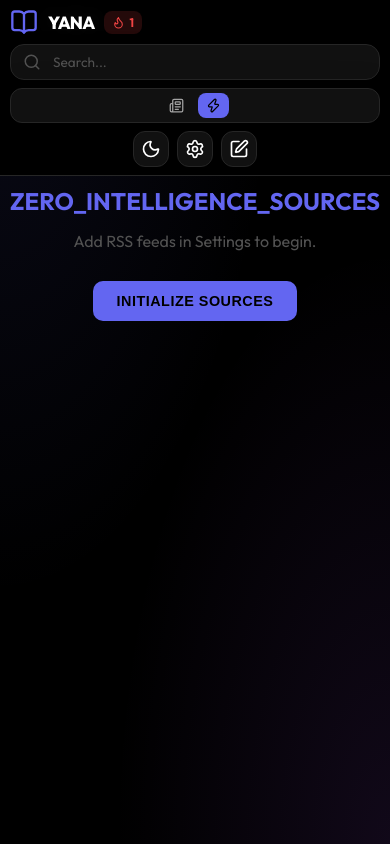
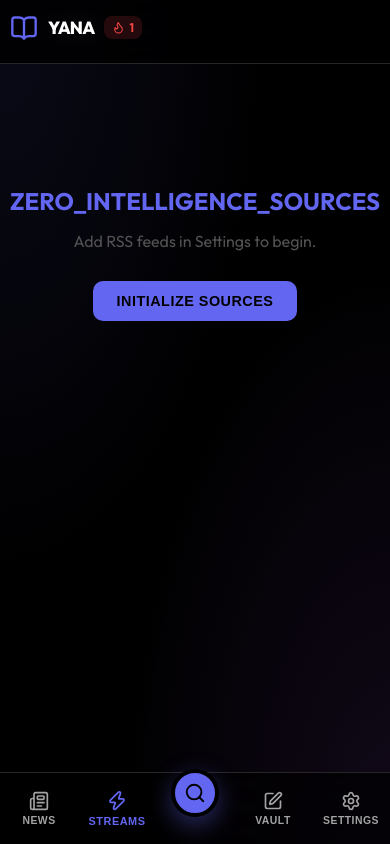
Before and after one commit to venkatram-s/YANA, a React (Vite) app: page / in a window 390 px wide. Built offline with nearby package versions, Linux system fonts and the light colour scheme.

Commit message:
Revamping Android UX: Implementing Bottom Navigation, mobile-responsive layout, and safe-area support for premium device feel

```diff
--- a/src/App.jsx
+++ b/src/App.jsx
@@ -3,6 +3,7 @@ import { useState, useEffect, useRef, useCallback } from 'react';
 import { DatabaseBroker } from './utils/databaseBroker';
 import { CryptoHarden } from './utils/cryptoHarden';
 import { fetchRssContent } from './services/newsService';
+import { BottomNav } from './components/BottomNav';
 
 import { Header } from './components/Header';
 import { IntelligentArticleCard } from './components/IntelligentArticleCard';
@@ -100,7 +101,16 @@ function App() {
   const recognitionRef = useRef(null);
   const isHoveringRef = useRef(false);
   const feedContainerRef = useRef(null);
+  const searchInputRef = useRef(null);
   const filteredRef = useRef([]);
+
+  const handleFocusSearch = () => {
+    searchInputRef.current?.focus();
+    // On mobile, the header might be hidden or search not visible, but we focus it anyway.
+    // In our CSS we made search container hidden on mobile, so we should toggle a state
+    // but for now let's just make it focusable or scroll to top.
+    feedContainerRef.current?.scrollTo({ top: 0, behavior: 'smooth' });
+  };
 
   useEffect(() => {
     localStorage.setItem('groq_api_key', groqKey);
@@ -454,6 +464,7 @@ function App() {
 
         onOpenSettings={() => setSettingsOpen(true)}
         onOpenNotes={() => setNotesOpen(true)}
+        searchRef={searchInputRef}
       />
 
       <main
@@ -532,6 +543,15 @@ function App() {
         onHardReset={handleHardReset}
       />
 
+      <BottomNav
+        feedMode={feedMode}
+        onSetFeedMode={setFeedMode}
+        onOpenNotes={() => setNotesOpen(true)}
+        onOpenSettings={() => setSettingsOpen(true)}
+        isLocked={vaultLocked}
+        onFocusSearch={handleFocusSearch}
+      />
+
 
     </>
   );
--- /dev/null
+++ b/src/components/BottomNav.jsx
@@ -0,0 +1,47 @@
+import React from 'react';
+import { Newspaper, Zap, Search, PenSquare, Settings, Lock } from 'lucide-react';
+
+export const BottomNav = ({
+  feedMode,
+  onSetFeedMode,
+  onOpenNotes,
+  onOpenSettings,
+  isLocked,
+  onFocusSearch
+}) => {
+  return (
+    <nav className="bottom-nav">
+      <button
+        className={`nav-item ${feedMode === 'ordinary' ? 'active' : ''}`}
+        onClick={() => onSetFeedMode('ordinary')}
+      >
+        <Newspaper size={20} />
+        <span>News</span>
+      </button>
+
+      <button
+        className={`nav-item ${feedMode === 'doomscroll' ? 'active' : ''}`}
+        onClick={() => onSetFeedMode('doomscroll')}
+      >
+        <Zap size={20} />
+        <span>Streams</span>
+      </button>
+
+      <button className="nav-item search-trigger" onClick={onFocusSearch}>
+        <div className="search-circle">
+          <Search size={22} color="#000" />
+        </div>
+      </button>
+
+      <button className="nav-item" onClick={onOpenNotes}>
+        {isLocked ? <Lock size={20} color="#ef4444" /> : <PenSquare size={20} />}
+        <span>Vault</span>
+      </button>
+
+      <button className="nav-item" onClick={onOpenSettings}>
+        <Settings size={20} />
+        <span>Settings</span>
+      </button>
+    </nav>
+  );
+};
--- a/src/components/Header.jsx
+++ b/src/components/Header.jsx
@@ -12,6 +12,7 @@ export const Header = ({
   onToggleTheme,
   onOpenSettings,
   onOpenNotes,
+  searchRef,
 }) => (
   <header className="app-header">
     <div className="logo-container">
@@ -28,6 +29,7 @@ export const Header = ({
     <div className="search-container">
       <Search size={18} color="var(--text-muted)" />
       <input
+        ref={searchRef}
         type="text"
         placeholder="Search..."
         className="search-input"
--- a/src/index.css
+++ b/src/index.css
@@ -166,6 +166,7 @@ body::before {
   height: 100vh;
   overflow-y: auto;
   overflow-x: hidden;
+  overscroll-behavior: contain;
   padding: 0;
 }
 
@@ -1189,6 +1190,90 @@ body::before {
   }
 }
 
+/* --- BOTTOM NAVIGATION (MOBILE ONLY) --- */
+.bottom-nav {
+  display: none;
+  position: fixed;
+  bottom: 0;
+  left: 0;
+  right: 0;
+  height: calc(72px + env(safe-area-inset-bottom));
+  background: var(--header-bg);
+  backdrop-filter: blur(24px);
+  -webkit-backdrop-filter: blur(24px);
+  border-top: 1px solid var(--border-color);
+  z-index: 1005;
+  padding-bottom: env(safe-area-inset-bottom);
+}
+
+@media (max-width: 768px) {
+  .bottom-nav {
+    display: flex;
+    justify-content: space-around;
+    align-items: center;
+  }
+
+  .nav-item {
+    display: flex;
+    flex-direction: column;
+    align-items: center;
+    gap: 4px;
+    background: transparent;
+    border: none;
+    color: var(--text-secondary);
+    font-size: 0.65rem;
+    font-weight: 800;
+    text-transform: uppercase;
+    letter-spacing: 0.5px;
+    padding: 10px;
+    cursor: pointer;
+    transition: all var(--transition-fast);
+    flex: 1;
+    -webkit-tap-highlight-color: transparent;
+  }
+
+  .nav-item.active {
+    color: var(--accent-color);
+    transform: scale(1.05);
+  }
+
+  .nav-item .search-circle {
+    width: 48px;
+    height: 48px;
+    background: var(--accent-color);
+    border-radius: 50%;
+    display: flex;
+    align-items: center;
+    justify-content: center;
+    box-shadow: 0 8px 24px var(--accent-glow);
+    border: 4px solid var(--bg-color);
+    transform: translateY(-16px);
+  }
+
+  /* Desktop elements hidden on mobile header */
+  .app-header .search-container,
+  .app-header .header-actions .mode-toggle,
+  .app-header .header-actions button:not(:first-child) {
+    display: none;
+  }
+
+  .app-header {
+    display: flex;
+    justify-content: space-between;
+    height: calc(64px + env(safe-area-inset-top));
+    padding-top: env(safe-area-inset-top);
+    background: rgba(0, 0, 0, 0.8) !important;
+  }
+
+  .feed-container.news-mode {
+    padding: 84px 12px calc(84px + env(safe-area-inset-bottom) + 80px);
+  }
+
+  .feed-container.doomscroll-mode {
+    scroll-padding-bottom: calc(72px + env(safe-area-inset-bottom));
+  }
+}
+
 .feed-container.news-mode .card-bottom {
   flex-wrap: wrap;
   gap: 16px;
```
